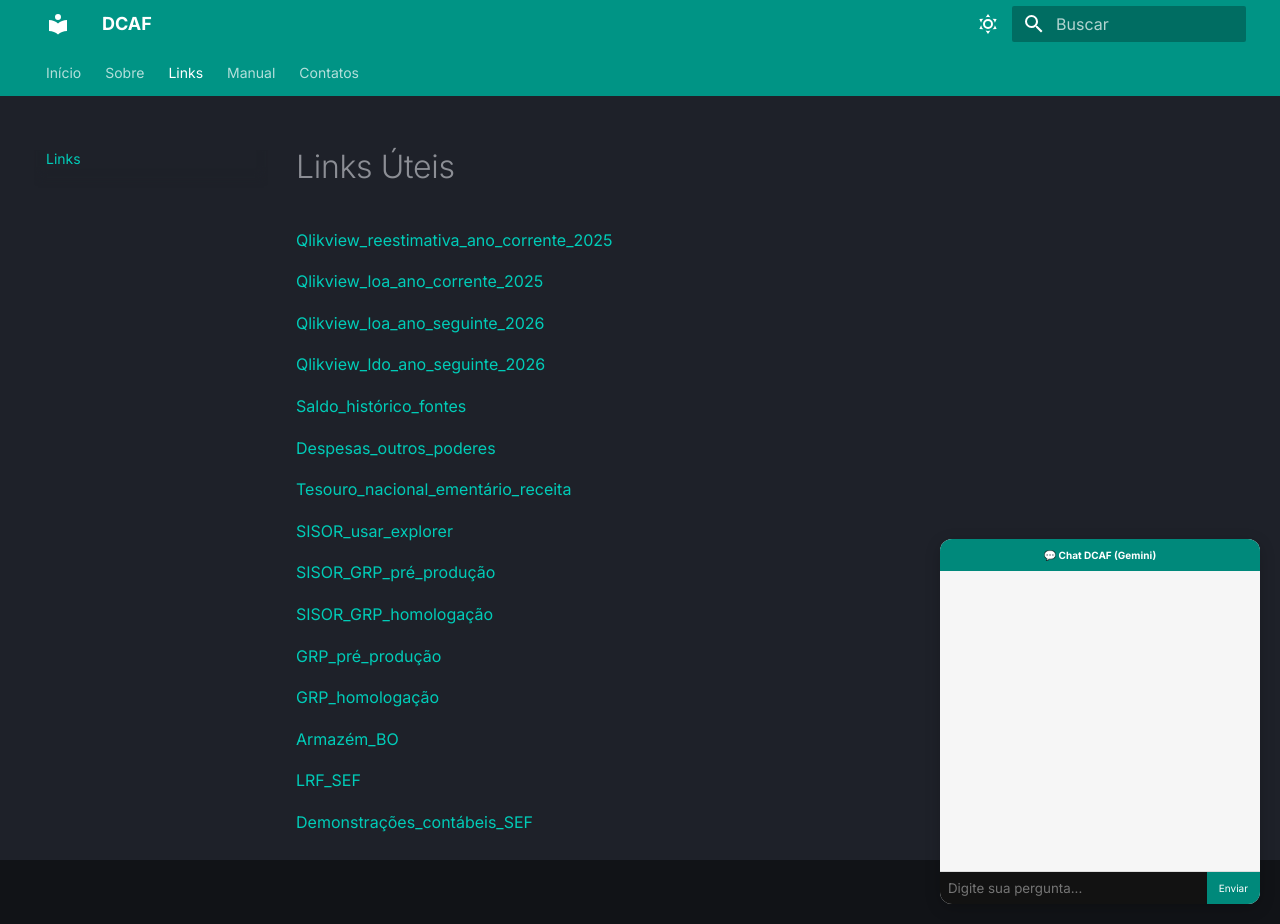
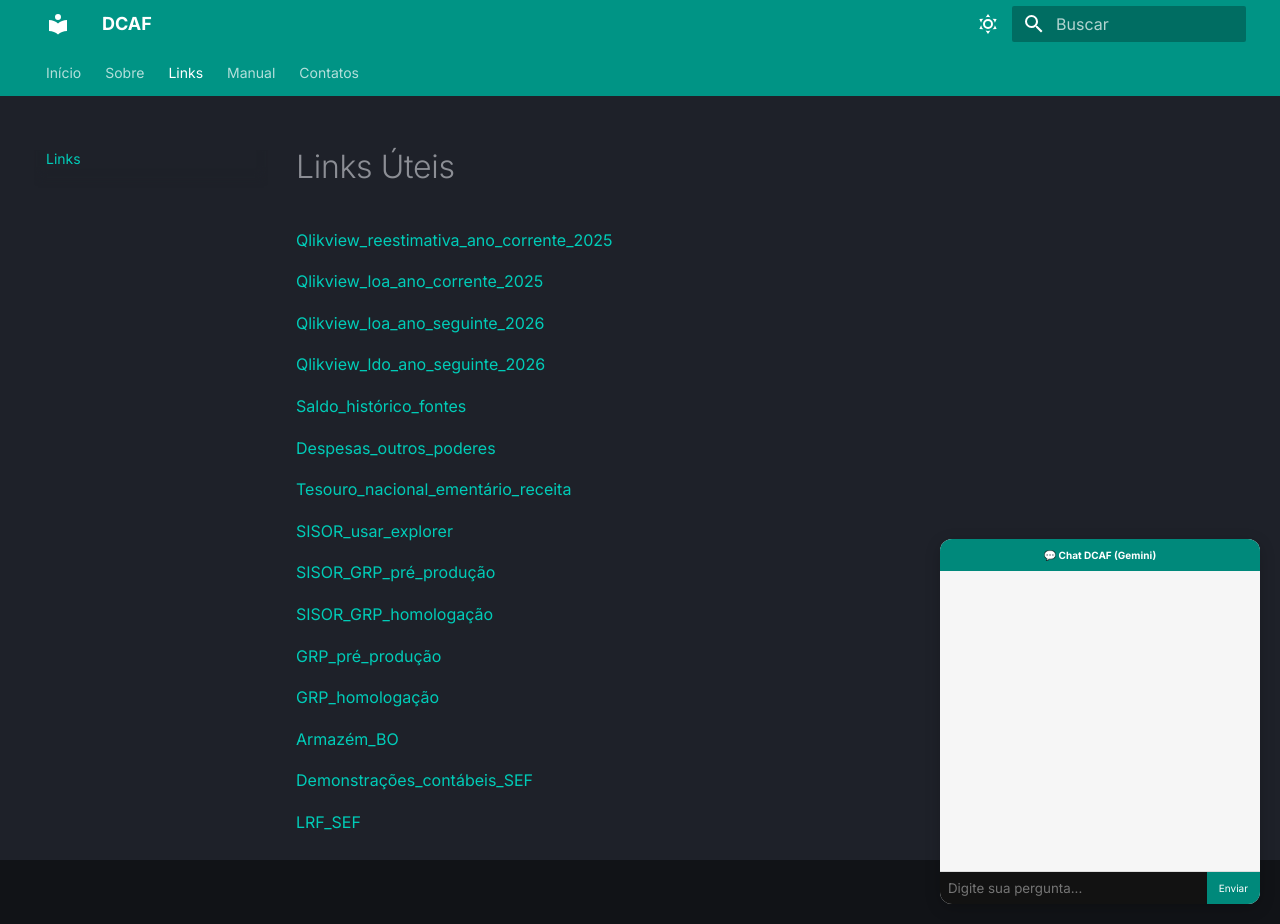
Before and after one commit to gllisboads/site-DCAF, an MkDocs documentation site: the page built from docs/links.md, in a window 1280 px wide and 924 px high. Built offline with MkDocs 1.6.1 and Material for MkDocs 9.7.7, drawn with Linux system fonts in a browser that asks for light colours; part of the change alters nothing that is shown.

```diff
--- /dev/null
+++ b/docs/javascripts/extra.js
@@ -0,0 +1,8 @@
+// Abre todos os links externos em nova aba
+document.addEventListener("DOMContentLoaded", function() {
+    const links = document.querySelectorAll('a[href^="http"]');
+    links.forEach(link => {
+        link.setAttribute("target", "_blank");
+        link.setAttribute("rel", "noopener noreferrer");
+    });
+});
--- a/docs/links.md
+++ b/docs/links.md
@@ -27,6 +27,6 @@ http://200.198.9.184/QvAJAXZfc/opendoc.htm?document=dcgf%5Cloa_2025%5Cloa_2025.q
 
 [Armazém_BO](http://www.bipreproducao.mg.gov.br/BOE/portal/1911251416/InfoView/logon.faces?bttoken=&skipSso=true)
 
+[Demonstrações_contábeis_SEF](https://www.fazenda.mg.gov.br/governo/contadoria_geral/relatorio_contabil/)
+
 [LRF_SEF](https://www.fazenda.mg.gov.br/governo/contadoria_geral/lei_responsabilidade_fiscal/)
-
-[Demonstrações_contábeis_SEF](https://www.fazenda.mg.gov.br/governo/contadoria_geral/relatorio_contabil/)
--- a/mkdocs.yml
+++ b/mkdocs.yml
@@ -81,6 +81,7 @@ extra:
     provider: google
     property: G-XXXXXXXXXX  # substitua se quiser rastrear acessos
 
+
 nav:
   - Início: index.md
   - Sobre: sobre.md
@@ -92,6 +93,8 @@ nav:
 
 extra_javascript:
   - js/chatbot.js
+  - javascripts/extra.js
+
 
 extra_css:
   - css/chatbot.css
```
